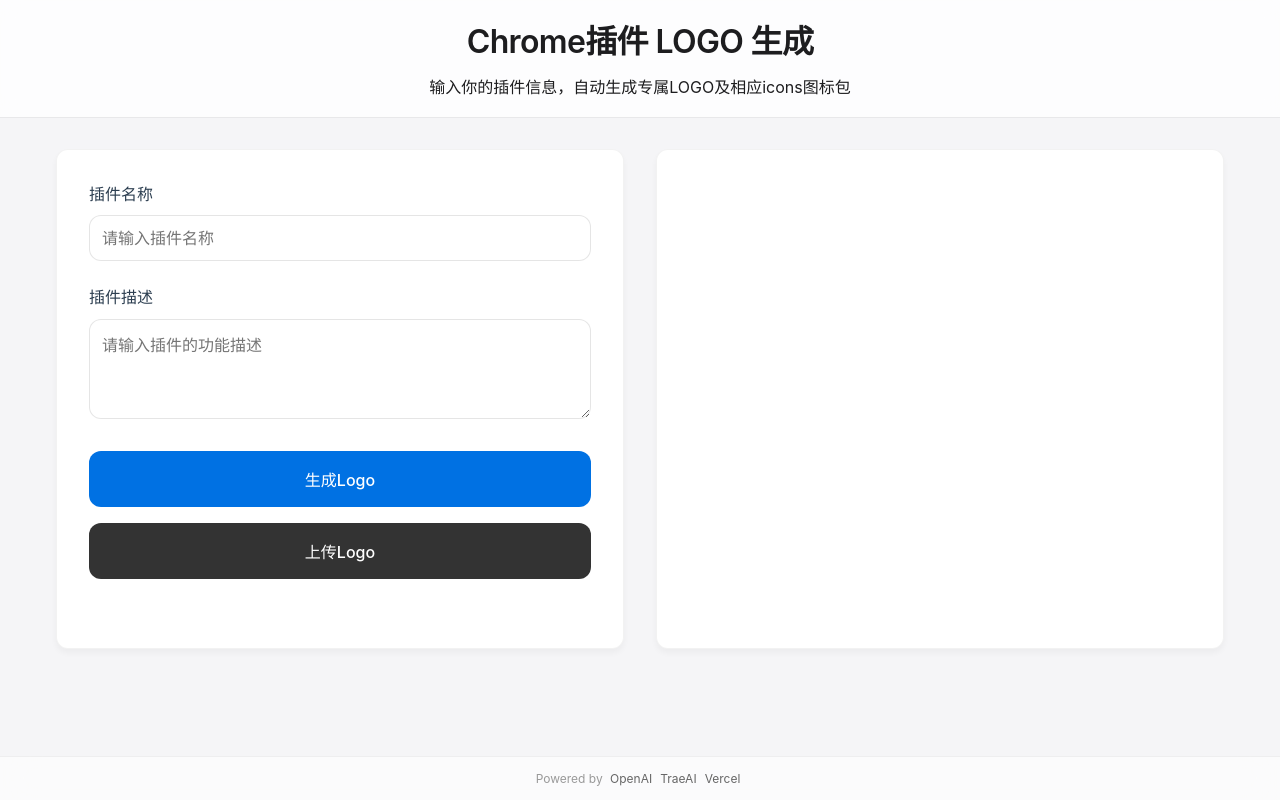
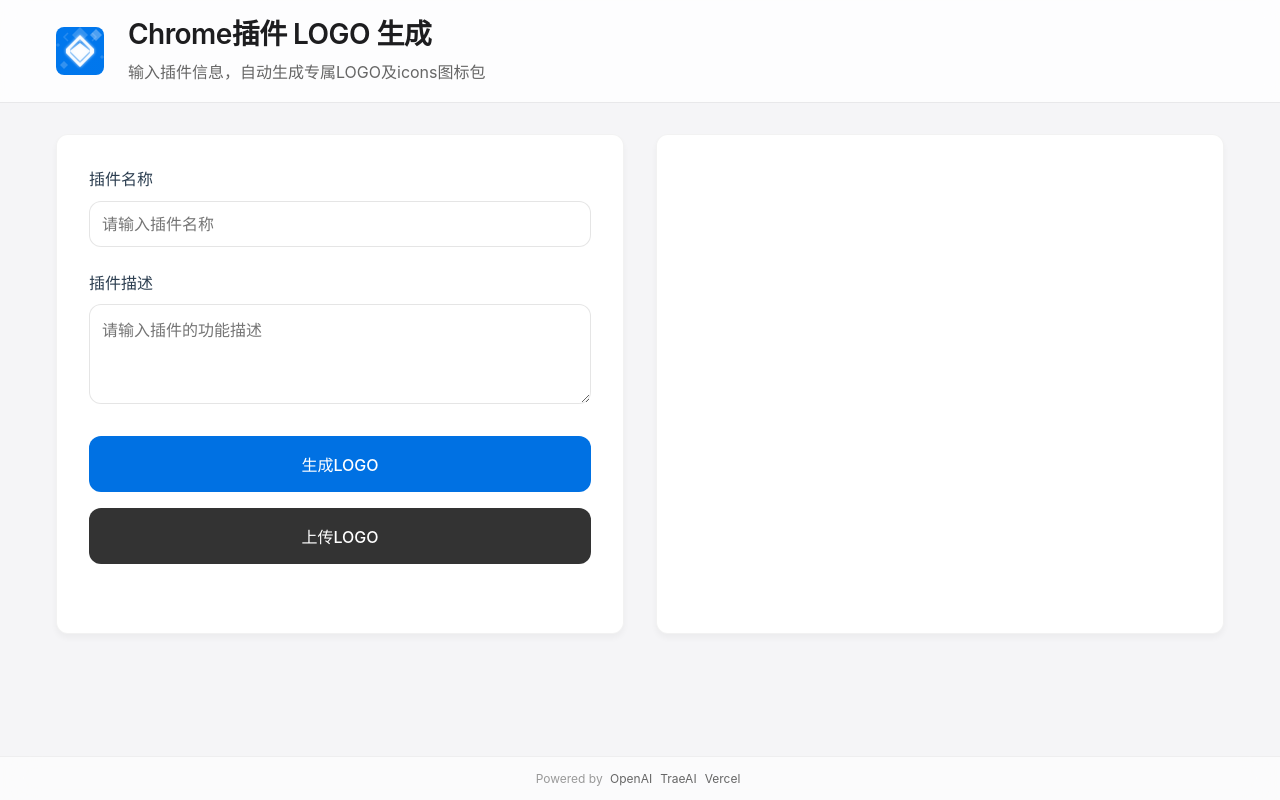
Before and after one commit to Dr-T/icon, a website: page index.html in a window 1280 px wide. Drawn offline with nearby package versions, Linux system fonts and the light colour scheme.

Commit message:
增加LOGO

```diff
--- a/index.html
+++ b/index.html
@@ -4,14 +4,22 @@
     <meta charset="UTF-8">
     <meta name="viewport" content="width=device-width, initial-scale=1.0">
     <title>LOGO智能生成</title>
+    <link rel="icon" type="image/x-icon" href="assets/logo.png">
     <link rel="stylesheet" href="styles.css">
     <script src="https://cdnjs.cloudflare.com/ajax/libs/jszip/3.10.1/jszip.min.js"></script>
 </head>
 <body>
     <!-- 顶部标题区域 -->
     <header class="header">
-        <h1>Chrome插件 LOGO 生成</h1>
-        <p>输入你的插件信息，自动生成专属LOGO及相应icons图标包</p>
+        <div class="header-content">
+            <div class="title-container">
+                <img src="assets/logo.svg" alt="Logo" class="site-logo">
+                <div class="title-text">
+                    <h1>Chrome插件 LOGO 生成</h1>
+                    <p>输入插件信息，自动生成专属LOGO及icons图标包</p>
+                </div>
+            </div>
+        </div>
     </header>
 
     <!-- 主要内容区域 -->
@@ -29,8 +37,8 @@
                     <textarea id="pluginDesc" name="pluginDesc" required
                               placeholder="请输入插件的功能描述"></textarea>
                 </div>
-                <button type="submit" class="generate-btn">生成Logo</button>
-                <button type="button" class="upload-btn" onclick="document.getElementById('logoUpload').click()">上传Logo</button>
+                <button type="submit" class="generate-btn">生成LOGO</button>
+                <button type="button" class="upload-btn" onclick="document.getElementById('logoUpload').click()">上传LOGO</button>
                 <input type="file" id="logoUpload" accept="image/*" style="display: none" onchange="handleLogoUpload(event)">
             </form>
         </section>
--- a/server.js
+++ b/server.js
@@ -18,7 +18,7 @@ app.use(express.static('.'));
 module.exports = app;
 
 // 从环境变量获取API配置
-const API_KEY = process.env.OPENAI_API_KEY || 'sk-b4RY4HvkSdSR4s1uY8myVXxmo6PXZ68Yh2eANajWaf3xO5bg';
+const API_KEY = process.env.OPENAI_API_KEY;
 const BASE_API_URL = process.env.OPENAI_API_URL || 'https://newapi.tx88.eu.org';
 const MODEL = process.env.OPENAI_MODEL || 'dall-e-3';
 const API_URL = `${BASE_API_URL}/v1/images/generations`;
--- a/styles.css
+++ b/styles.css
@@ -36,8 +36,7 @@ body {
 
 /* 顶部标题区域 */
 .header {
-    text-align: center;
-    padding: 1rem 1rem;
+    padding: 1rem 0;
     background-color: rgba(255, 255, 255, 0.8);
     backdrop-filter: blur(10px);
     -webkit-backdrop-filter: blur(10px);
@@ -45,6 +44,43 @@ body {
     position: sticky;
     top: 0;
     z-index: 100;
+}
+
+.header-content {
+    display: flex;
+    align-items: center;
+    gap: 1rem;
+    max-width: 1200px;
+    margin: 0 auto;
+    padding: 0 1rem;
+}
+
+.title-container {
+    display: flex;
+    align-items: center;
+    gap: 1.5rem;
+}
+
+.site-logo {
+    width: 48px;
+    height: 48px;
+    object-fit: contain;
+}
+
+.title-text {
+    text-align: left;
+}
+
+.title-text h1 {
+    margin: 0;
+    font-size: 1.75rem;
+    line-height: 1.3;
+}
+
+.title-text p {
+    margin: 0;
+    font-size: 1rem;
+    color: #666;
 }
 
 .header h1 {
```
Also changed, not shown: assets/logo.png (added), assets/logo.svg (added).
